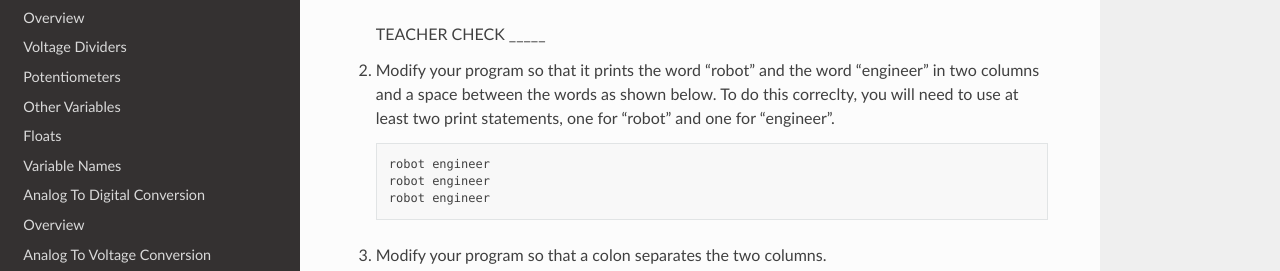
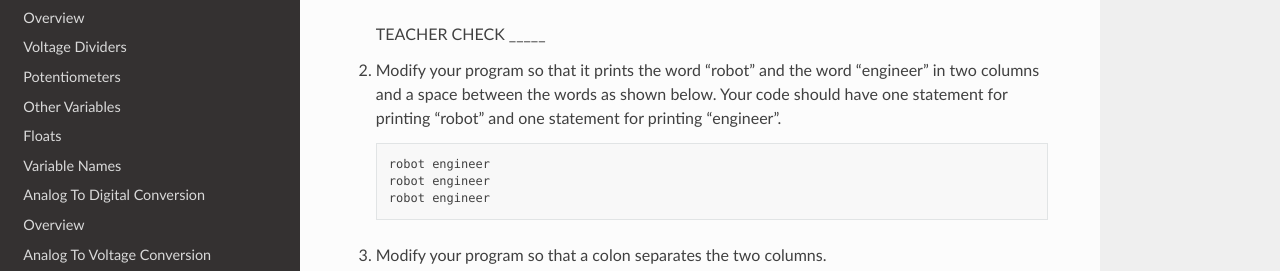
Before and after one commit to maxtkc/mvths-wiki, a Sphinx documentation site: the page built from docs/014b-formating-serial-communication.rst, in a window 1280 px wide and 900 px high, scrolled down 550 px. Shown: the part 383-654 px from the top of the window. Built offline with Sphinx 7.4.7 and the Read the Docs theme 2.0.0, drawn with Linux system fonts in a browser that asks for light colours; pages that are not in the unit, such as notebooks, are missing from menus.

Commit message:
Update 014b-formating-serial-communication.rst

```diff
--- a/docs/014b-formating-serial-communication.rst
+++ b/docs/014b-formating-serial-communication.rst
@@ -41,7 +41,7 @@ Exercise:
 
    TEACHER CHECK \_\_\_\_\_
 
-#. Modify your program so that it prints the word "robot" and the word "engineer" in two columns and a space between the words as shown below. To do this correclty, you will need to use at least two print statements, one for "robot" and one for "engineer".
+#. Modify your program so that it prints the word "robot" and the word "engineer" in two columns and a space between the words as shown below. Your code should have one statement for printing "robot" and one statement for printing "engineer".
 
    .. code-block:: c
 
```
